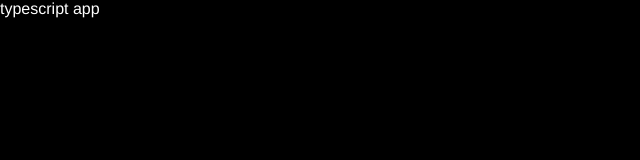
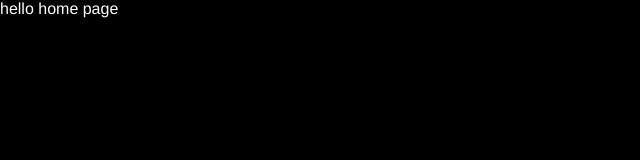
Before and after one commit to lgdhades/React-TypeScript-Netflix-Clone, a React (Create React App) app: page / in a window 1280 px wide. Shown: the top 160 px of the page, without its empty margins (0-640 px from the left). Built offline with nearby package versions, Linux system fonts and the light colour scheme.

Commit message:
feat: build home-page component

```diff
--- a/src/App.tsx
+++ b/src/App.tsx
@@ -1,7 +1,8 @@
 import React from "react"
+import HomePage from './pages/HomePage'
 
 function App() {
-  return <>typescript app</>
+  return <><HomePage /></>
 }
 
 export default App
--- /dev/null
+++ b/src/pages/HomePage.tsx
@@ -0,0 +1,11 @@
+import React from "react"
+
+function HomePage() {
+  return (
+    <>
+    hello home page
+    </>
+  )
+}
+
+export default HomePage
```
